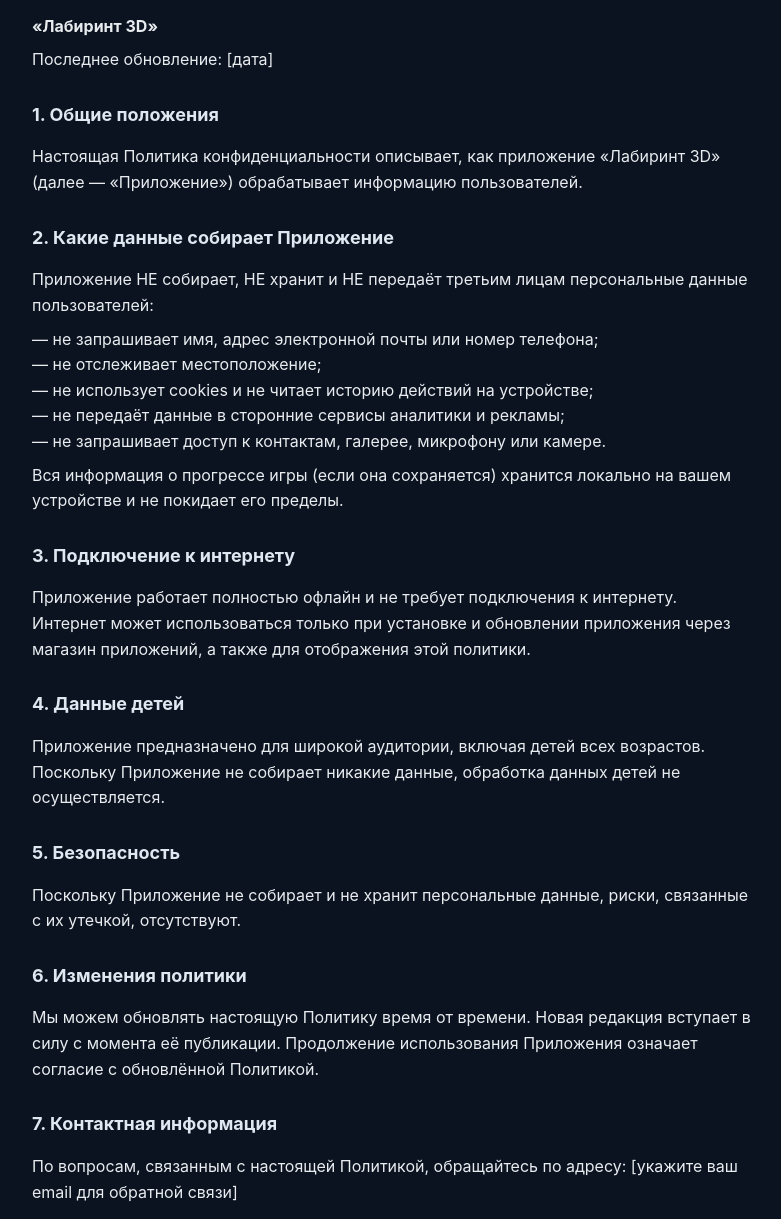
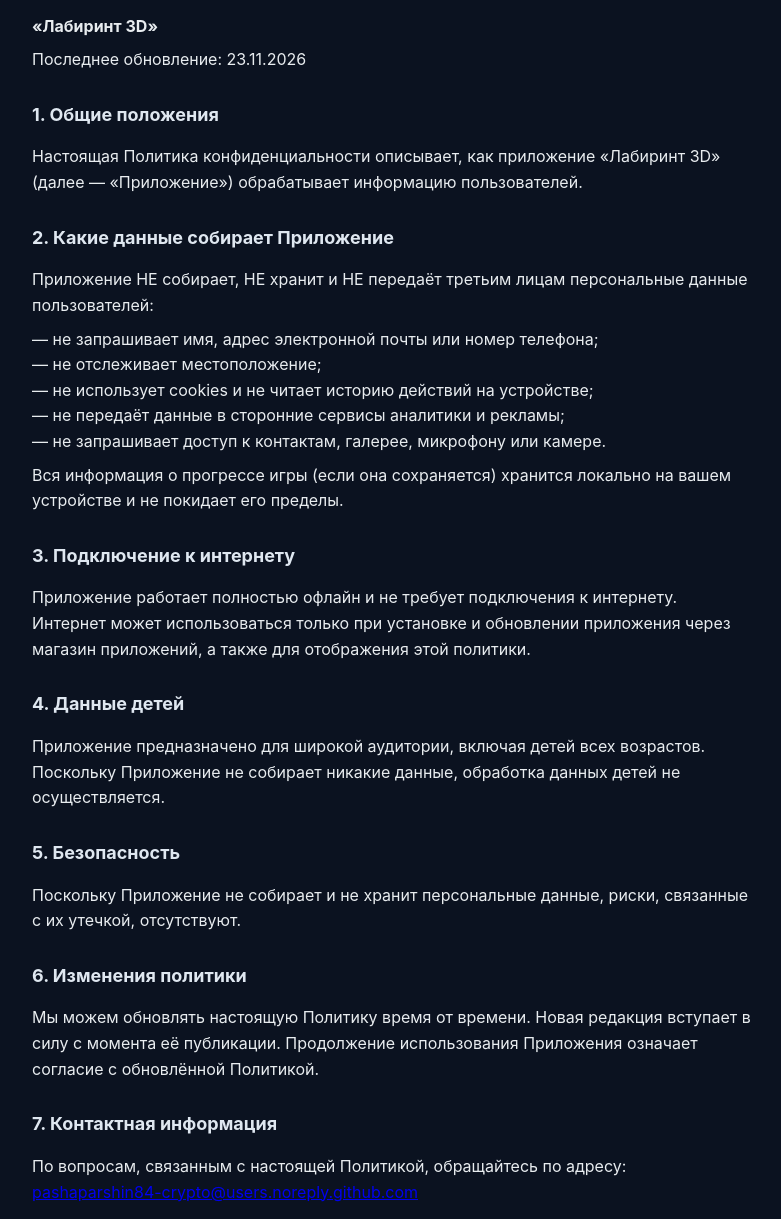
Before and after one commit to pashaparshin84-crypto/labirint-3d, a plain HTML site: page privacy-policy.html in a window 1280 px wide. Shown: the part 81-1300 px from the top of the page, without its empty margins (248-1029 px from the left). Drawn offline with Linux system fonts and the light colour scheme.

Commit message:
Обновить дату и email в политике конфиденциальности

```diff
--- a/privacy-policy.html
+++ b/privacy-policy.html
@@ -14,7 +14,7 @@
 <body>
 <h1>Политика конфиденциальности</h1>
 <p><strong>«Лабиринт 3D»</strong></p>
-<p>Последнее обновление: [дата]</p>
+<p>Последнее обновление: 23.11.2026</p>
 
 <h2>1. Общие положения</h2>
 <p>Настоящая Политика конфиденциальности описывает, как приложение «Лабиринт 3D» (далее — «Приложение») обрабатывает информацию пользователей.</p>
@@ -41,6 +41,6 @@
 <p>Мы можем обновлять настоящую Политику время от времени. Новая редакция вступает в силу с момента её публикации. Продолжение использования Приложения означает согласие с обновлённой Политикой.</p>
 
 <h2>7. Контактная информация</h2>
-<p>По вопросам, связанным с настоящей Политикой, обращайтесь по адресу: [укажите ваш email для обратной связи]</p>
+<p>По вопросам, связанным с настоящей Политикой, обращайтесь по адресу: <a href="mailto:pashaparshin84-crypto@users.noreply.github.com">pashaparshin84-crypto@users.noreply.github.com</a></p>
 </body>
 </html>
```
